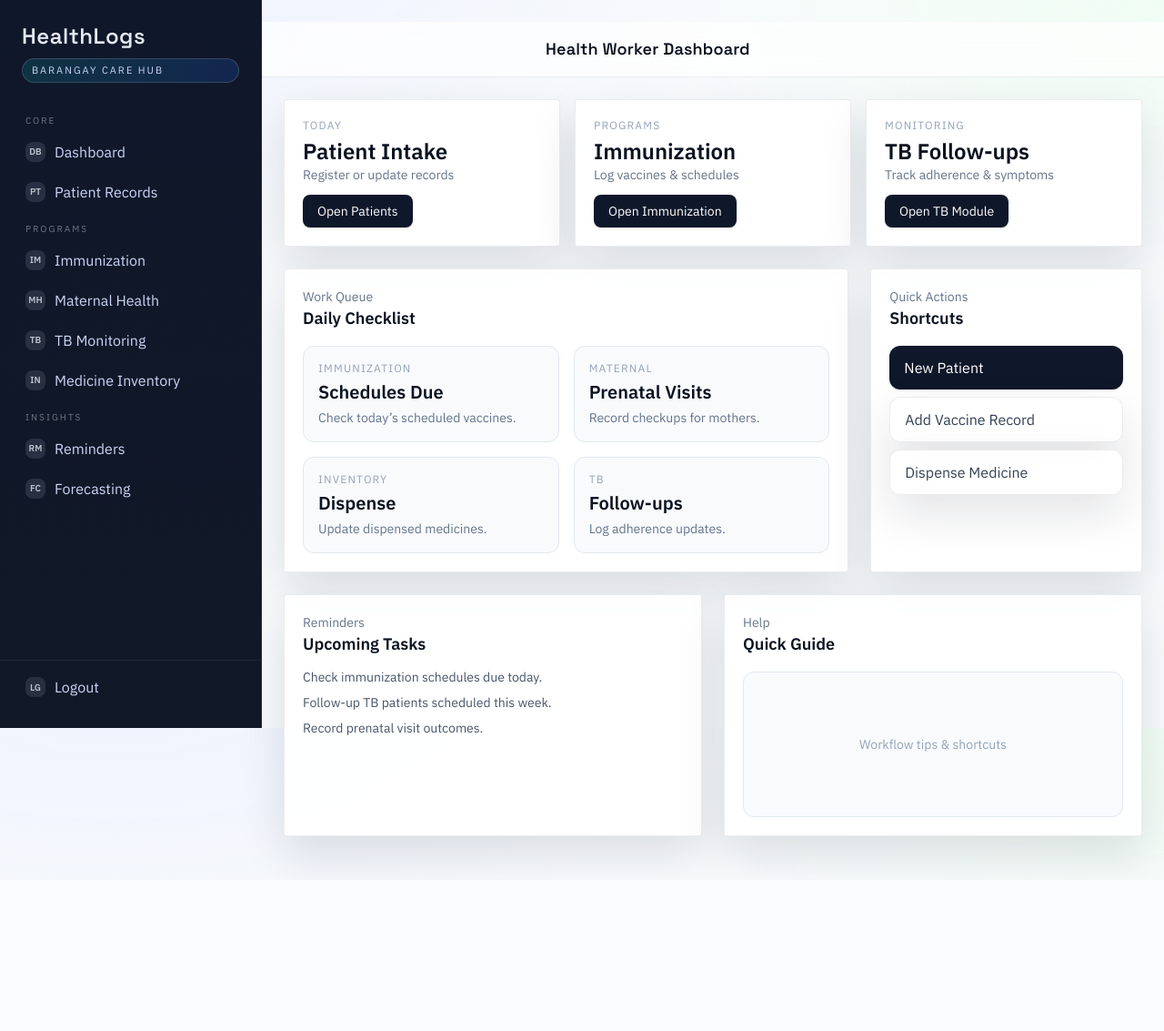
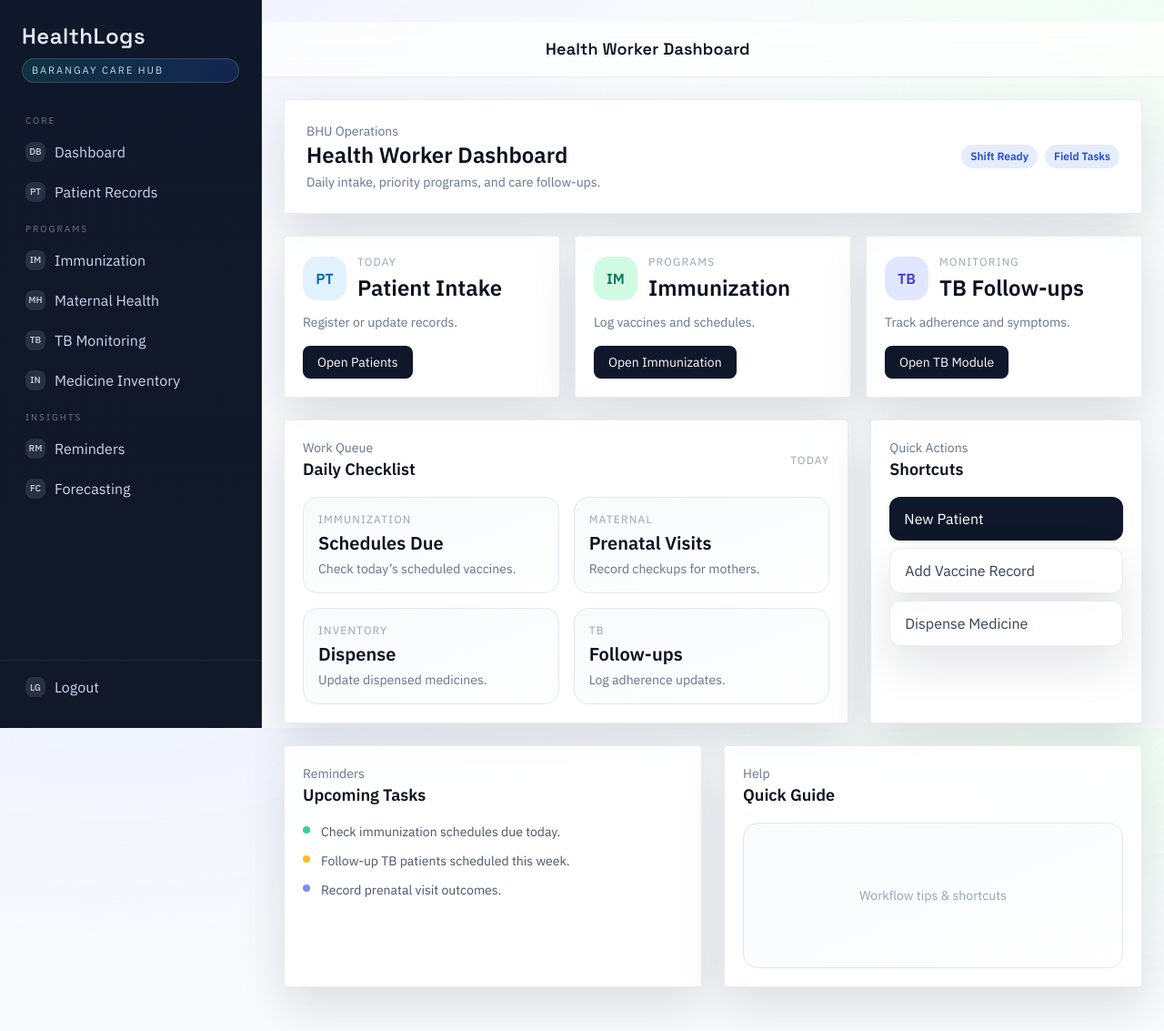
Before and after one commit to E1mar-cay/Healthlogs, a PHP site: page /public/dashboards/health_worker.php in a window 1280 px wide. Shown: the whole page at 91% size. Before the commit the page ends 960 px from the top, so only its background shows below. Run offline with PHP 8.4, Linux system fonts and the light colour scheme; the visitor is signed in with stand-in values (Sample User, id 1); some libraries are stand-ins or nearby versions.

Commit message:
improve ui of login and health worker dashboard

```diff
--- a/public/dashboards/health_worker.php
+++ b/public/dashboards/health_worker.php
@@ -3,48 +3,82 @@ $pageTitle = 'Health Worker Dashboard';
 require __DIR__ . '/../partials/header.php';
 ?>
 
-<div class="grid grid-cols-1 sm:grid-cols-2 xl:grid-cols-3 gap-4">
-  <div class="bg-white p-5 rounded shadow">
+<div class="bg-white p-6 rounded shadow">
+  <div class="flex flex-col gap-3 md:flex-row md:items-center md:justify-between">
+    <div>
+      <div class="text-sm text-slate-500">BHU Operations</div>
+      <div class="text-2xl font-semibold">Health Worker Dashboard</div>
+      <p class="text-sm text-slate-500 mt-1">Daily intake, priority programs, and care follow-ups.</p>
+    </div>
+    <div class="flex items-center gap-2">
+      <span class="app-chip">Shift Ready</span>
+      <span class="app-chip">Field Tasks</span>
+    </div>
+  </div>
+</div>
+
+<div class="grid grid-cols-1 sm:grid-cols-2 xl:grid-cols-3 gap-4 mt-6">
+  <div class="bg-white p-5 rounded shadow border border-slate-100">
+    <div class="flex items-center gap-3">
+      <span class="h-12 w-12 rounded-2xl bg-sky-100 text-sky-700 flex items-center justify-center font-semibold">PT</span>
+      <div>
         <div class="text-xs uppercase tracking-widest text-slate-400">Today</div>
         <div class="text-2xl font-semibold mt-1">Patient Intake</div>
-    <div class="text-sm text-slate-500">Register or update records</div>
-    <a class="inline-flex items-center justify-center mt-3 px-4 py-2 rounded-lg bg-slate-900 text-white text-sm shadow" href="/HealthLogs/public/patients/index.php">Open Patients</a>
       </div>
-  <div class="bg-white p-5 rounded shadow">
+    </div>
+    <div class="text-sm text-slate-500 mt-3">Register or update records.</div>
+    <a class="inline-flex items-center justify-center mt-4 px-4 py-2 rounded-lg bg-slate-900 text-white text-sm shadow" href="/HealthLogs/public/patients/index.php">Open Patients</a>
+  </div>
+  <div class="bg-white p-5 rounded shadow border border-slate-100">
+    <div class="flex items-center gap-3">
+      <span class="h-12 w-12 rounded-2xl bg-emerald-100 text-emerald-700 flex items-center justify-center font-semibold">IM</span>
+      <div>
         <div class="text-xs uppercase tracking-widest text-slate-400">Programs</div>
         <div class="text-2xl font-semibold mt-1">Immunization</div>
-    <div class="text-sm text-slate-500">Log vaccines & schedules</div>
-    <a class="inline-flex items-center justify-center mt-3 px-4 py-2 rounded-lg bg-slate-900 text-white text-sm shadow" href="/HealthLogs/public/immunization.php">Open Immunization</a>
       </div>
-  <div class="bg-white p-5 rounded shadow">
+    </div>
+    <div class="text-sm text-slate-500 mt-3">Log vaccines and schedules.</div>
+    <a class="inline-flex items-center justify-center mt-4 px-4 py-2 rounded-lg bg-slate-900 text-white text-sm shadow" href="/HealthLogs/public/immunization.php">Open Immunization</a>
+  </div>
+  <div class="bg-white p-5 rounded shadow border border-slate-100">
+    <div class="flex items-center gap-3">
+      <span class="h-12 w-12 rounded-2xl bg-indigo-100 text-indigo-700 flex items-center justify-center font-semibold">TB</span>
+      <div>
         <div class="text-xs uppercase tracking-widest text-slate-400">Monitoring</div>
         <div class="text-2xl font-semibold mt-1">TB Follow-ups</div>
-    <div class="text-sm text-slate-500">Track adherence & symptoms</div>
-    <a class="inline-flex items-center justify-center mt-3 px-4 py-2 rounded-lg bg-slate-900 text-white text-sm shadow" href="/HealthLogs/public/tb.php">Open TB Module</a>
+      </div>
+    </div>
+    <div class="text-sm text-slate-500 mt-3">Track adherence and symptoms.</div>
+    <a class="inline-flex items-center justify-center mt-4 px-4 py-2 rounded-lg bg-slate-900 text-white text-sm shadow" href="/HealthLogs/public/tb.php">Open TB Module</a>
   </div>
 </div>
 
 <div class="grid grid-cols-1 xl:grid-cols-3 gap-6 mt-6">
   <div class="bg-white p-5 rounded shadow xl:col-span-2">
+    <div class="flex items-center justify-between">
+      <div>
         <div class="text-sm text-slate-500">Work Queue</div>
         <div class="text-lg font-semibold">Daily Checklist</div>
+      </div>
+      <span class="text-xs text-slate-400 uppercase tracking-widest">Today</span>
+    </div>
     <div class="mt-4 grid grid-cols-1 sm:grid-cols-2 gap-4">
-      <div class="p-4 rounded-xl bg-slate-50 border border-slate-200">
+      <div class="p-4 rounded-2xl bg-gradient-to-br from-slate-50 to-white border border-slate-200">
         <div class="text-xs uppercase tracking-widest text-slate-400">Immunization</div>
         <div class="text-xl font-semibold mt-1">Schedules Due</div>
         <p class="text-slate-500 text-sm mt-1">Check today’s scheduled vaccines.</p>
       </div>
-      <div class="p-4 rounded-xl bg-slate-50 border border-slate-200">
+      <div class="p-4 rounded-2xl bg-gradient-to-br from-slate-50 to-white border border-slate-200">
         <div class="text-xs uppercase tracking-widest text-slate-400">Maternal</div>
         <div class="text-xl font-semibold mt-1">Prenatal Visits</div>
         <p class="text-slate-500 text-sm mt-1">Record checkups for mothers.</p>
       </div>
-      <div class="p-4 rounded-xl bg-slate-50 border border-slate-200">
+      <div class="p-4 rounded-2xl bg-gradient-to-br from-slate-50 to-white border border-slate-200">
         <div class="text-xs uppercase tracking-widest text-slate-400">Inventory</div>
         <div class="text-xl font-semibold mt-1">Dispense</div>
         <p class="text-slate-500 text-sm mt-1">Update dispensed medicines.</p>
       </div>
-      <div class="p-4 rounded-xl bg-slate-50 border border-slate-200">
+      <div class="p-4 rounded-2xl bg-gradient-to-br from-slate-50 to-white border border-slate-200">
         <div class="text-xs uppercase tracking-widest text-slate-400">TB</div>
         <div class="text-xl font-semibold mt-1">Follow-ups</div>
         <p class="text-slate-500 text-sm mt-1">Log adherence updates.</p>
@@ -66,16 +100,25 @@ require __DIR__ . '/../partials/header.php';
   <div class="bg-white p-5 rounded shadow">
     <div class="text-sm text-slate-500">Reminders</div>
     <div class="text-lg font-semibold">Upcoming Tasks</div>
-    <ul class="mt-3 text-sm text-slate-600 space-y-2">
-      <li>Check immunization schedules due today.</li>
-      <li>Follow-up TB patients scheduled this week.</li>
-      <li>Record prenatal visit outcomes.</li>
-    </ul>
+    <div class="mt-4 space-y-3">
+      <div class="flex items-start gap-3">
+        <span class="mt-1 h-2 w-2 rounded-full bg-emerald-400"></span>
+        <div class="text-sm text-slate-600">Check immunization schedules due today.</div>
+      </div>
+      <div class="flex items-start gap-3">
+        <span class="mt-1 h-2 w-2 rounded-full bg-amber-400"></span>
+        <div class="text-sm text-slate-600">Follow-up TB patients scheduled this week.</div>
+      </div>
+      <div class="flex items-start gap-3">
+        <span class="mt-1 h-2 w-2 rounded-full bg-indigo-400"></span>
+        <div class="text-sm text-slate-600">Record prenatal visit outcomes.</div>
+      </div>
+    </div>
   </div>
   <div class="bg-white p-5 rounded shadow">
     <div class="text-sm text-slate-500">Help</div>
     <div class="text-lg font-semibold">Quick Guide</div>
-    <div class="mt-4 h-40 bg-slate-50 border border-slate-200 rounded-xl flex items-center justify-center text-slate-400 text-sm">
+    <div class="mt-4 h-40 bg-gradient-to-br from-slate-50 to-white border border-slate-200 rounded-2xl flex items-center justify-center text-slate-400 text-sm">
       Workflow tips & shortcuts
     </div>
   </div>
```
Also changed, not shown: public/login.php (+24 -3 lines). Lines whose indentation alone changed are shown as unchanged.
